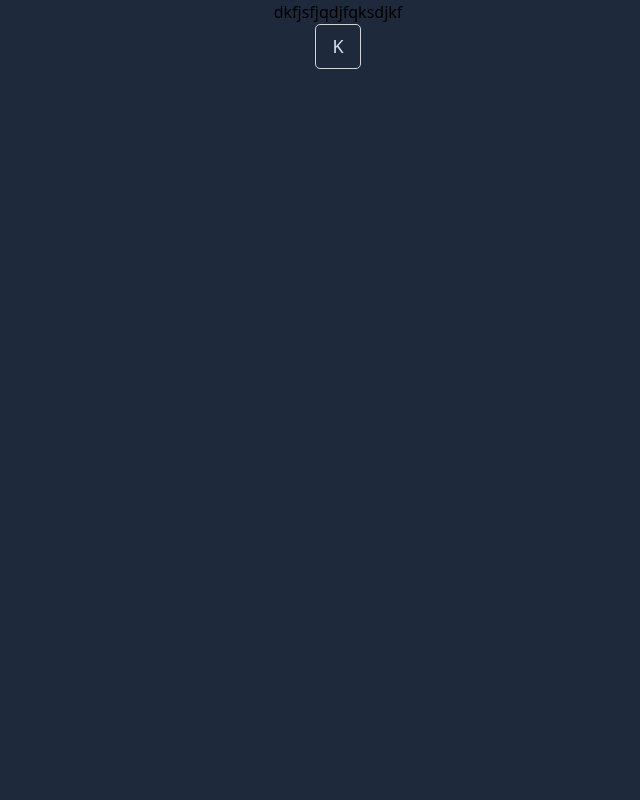
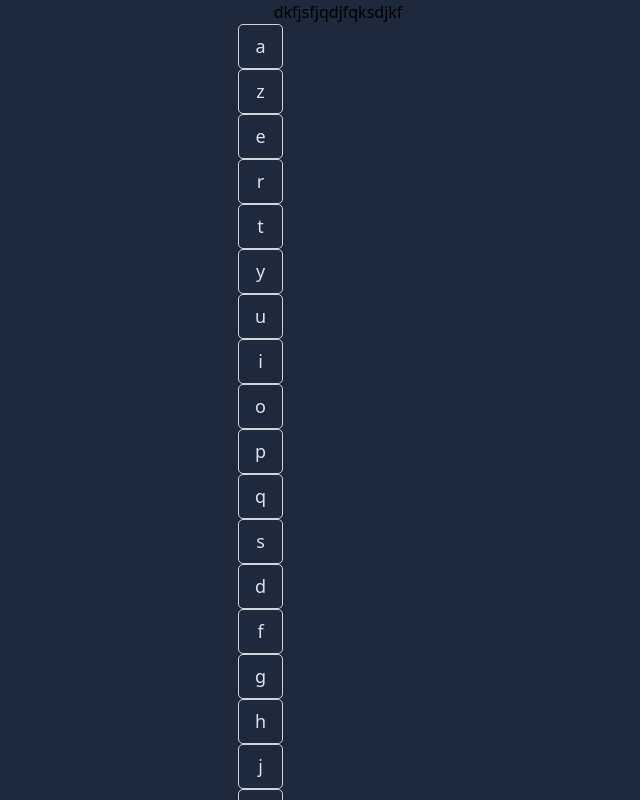
Before and after one commit to hei-l2/monkeytype, a React (Vite) app: page /typing in a window 1280 px wide. Shown: the top 800 px of the page, without its empty margins (302-942 px from the left). Built offline with nearby package versions, Linux system fonts and the light colour scheme.

Commit message:
feat: create keyboard ui

```diff
--- a/package.json
+++ b/package.json
@@ -10,6 +10,7 @@
     "preview": "vite preview"
   },
   "dependencies": {
+    "prop-types": "^15.8.1",
     "react": "^18.2.0",
     "react-dom": "^18.2.0",
     "react-router-dom": "^6.20.1"
--- a/src/index.css
+++ b/src/index.css
@@ -20,9 +20,13 @@ body{
 }
 
 .key{
-    @apply border-[1px] opacity-[.9] text-blue-50 text-[18px] py-2 px-4 rounded-[5px]
+    @apply border-[1px] opacity-[.9] d-c-c text-blue-50 text-[18px] w-[45px] h-[45px] rounded-[5px]
 }
 
 .key.active{
     @apply bg-slate-400 text-black
 }
+
+.key.space{
+    @apply w-[200px]
+}
--- a/src/pages/typing/Typing.jsx
+++ b/src/pages/typing/Typing.jsx
@@ -1,3 +1,4 @@
+import { azerty } from "../../utils/layouts";
 import { Keyboard } from "./keyboard";
 import { TextShow } from "./text-show";
 
@@ -5,7 +6,7 @@ export function Typing() {
     return (
         <div className="d-c-c w-screen h-screen">
             <TextShow />
-            <Keyboard />
+            <Keyboard layout={azerty} />
         </div>
     )
 }
--- a/src/pages/typing/keyboard/Keyboard.jsx
+++ b/src/pages/typing/keyboard/Keyboard.jsx
@@ -1,11 +1,17 @@
-import { Key } from "./components";
+import { KeyLine } from "./components";
+import PropTypes from "prop-types";
 
-export function Keyboard() {
-  return (
-    <div className="flex-1 w-full">
-        <div className="flex w-full justify-center h-full items-start flex-row">
-            <Key />
+export function Keyboard({ layout }) {
+    return (
+        <div className="flex-1 w-full">
+            <div className="w-full flex justify-end pb-[50px] h-full flex-col gap-5">
+                {layout.map((el,index) => <KeyLine key={index} letters={el}/>)}
+                <KeyLine letters={[" "]}/>
+            </div>
         </div>
-    </div>
-  )
+    )
 }
+
+Keyboard.propTypes = {
+    layout: PropTypes.array.isRequired
+}
--- a/src/pages/typing/keyboard/components/Key.jsx
+++ b/src/pages/typing/keyboard/components/Key.jsx
@@ -1,7 +1,14 @@
-export function Key() {
+import PropTypes from 'prop-types';
+
+export function Key({ letter = ''}) {
+    const className = letter === " " ? "key space" : "key";
     return (
-        <div className="key">
-            K
+        <div className={className}>
+            { letter.toLocaleLowerCase() }
         </div>
     )
 }
+
+Key.propTypes = {
+    letter: PropTypes.string.isRequired
+}
--- /dev/null
+++ b/src/pages/typing/keyboard/components/KeyLine.jsx
@@ -0,0 +1,14 @@
+import { Key } from "./Key";
+import PropTypes from "prop-types"
+
+export function KeyLine({letters = []}) {
+    return (
+        <div className="flex w-full gap-5 justify-center items-start flex-row">
+            { letters.map((el, index) => <Key key={index} letter={el}/>) }
+        </div>
+    )
+}
+
+KeyLine.propTypes = {
+    letters: PropTypes.array.isRequired
+}
--- a/src/pages/typing/keyboard/components/index.jsx
+++ b/src/pages/typing/keyboard/components/index.jsx
@@ -1 +1,2 @@
 export * from "./Key"
+export * from "./KeyLine"
--- /dev/null
+++ b/src/utils/layouts.js
@@ -0,0 +1,5 @@
+export const azerty = [
+    ["a", "z", "e", "r", "t", "y", "u", "i", "o", "p"],
+    ["q", "s", "d", "f", "g", "h", "j", "k", "l", "m"],
+    ["w", "x", "c", "v", "b", "n"],
+];
```
Also changed, not shown: 1 other file (tests, documents, lock files or other folders).
